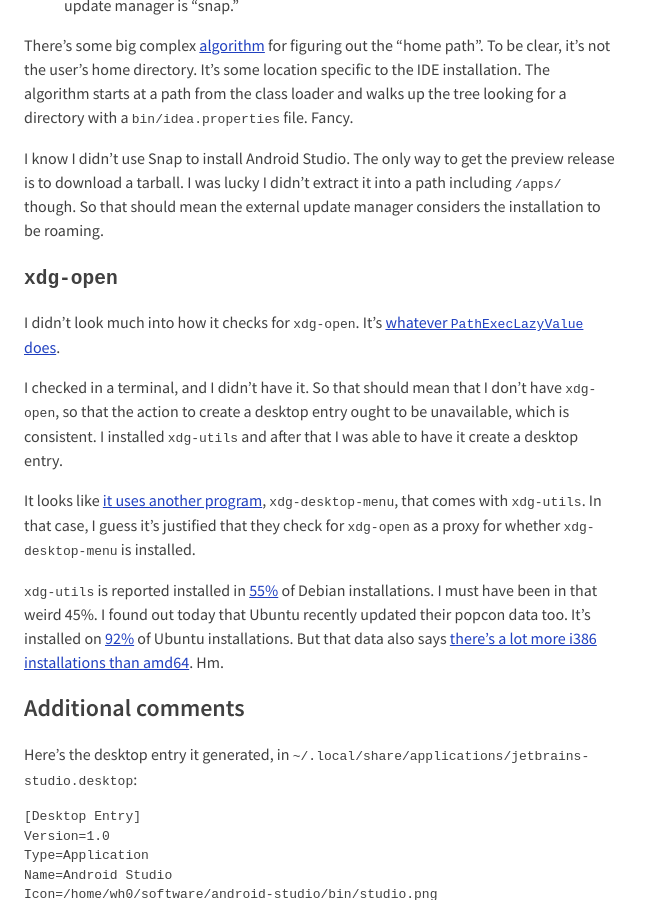
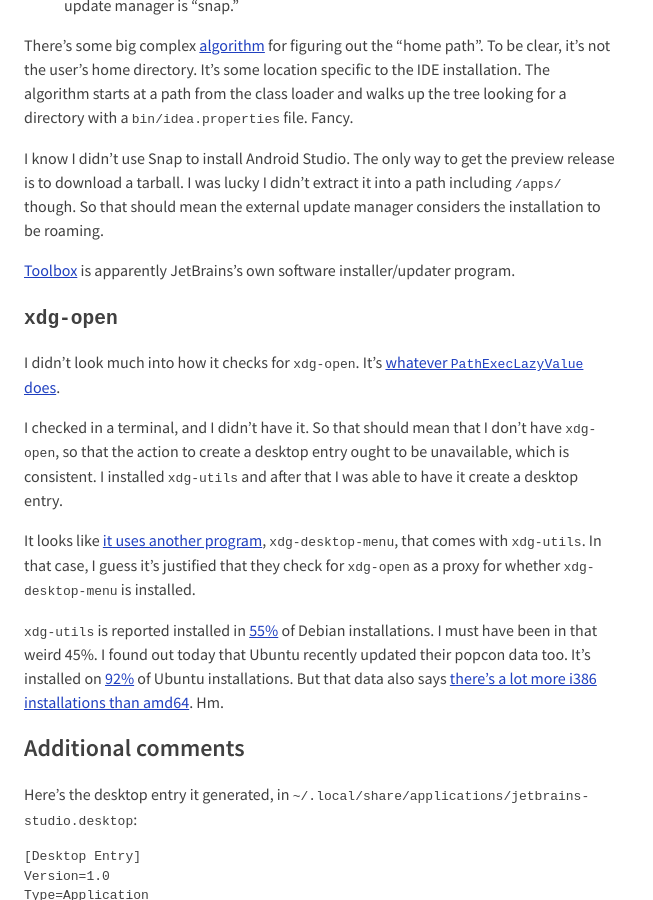
Before and after one commit to wh0/wh0.github.io, a Jekyll site: the page built from _posts/2019-10-31-intellij-desktop.md, in a window 1280 px wide and 900 px high, scrolled down 1155 px. Shown: the whole window, without its empty margins (0-653 px from the left). Built offline with Jekyll 4.4.1, drawn with Linux system fonts in a browser that asks for light colours.

Commit message:
Update 2019-10-31-intellij-desktop.md

```diff
--- a/_posts/2019-10-31-intellij-desktop.md
+++ b/_posts/2019-10-31-intellij-desktop.md
@@ -53,6 +53,8 @@
 I was lucky I didn't extract it into a path including `/apps/` though.
 So that should mean the external update manager considers the installation to be roaming.
 
+[Toolbox](https://www.jetbrains.com/toolbox-app/) is apparently JetBrains's own software installer/updater program.
+
 ## `xdg-open`
 
 I didn't look much into how it checks for `xdg-open`.
```
